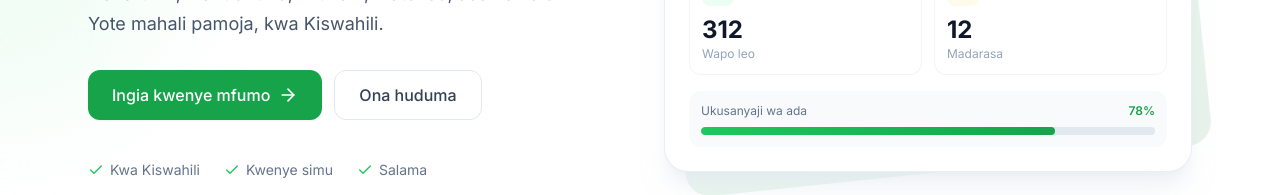
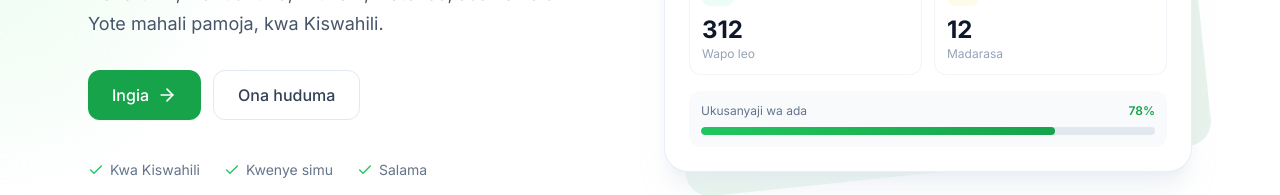
Before and after one commit to baruthdicksoni-ship-it/classlink, a React (Vite) app: page / in a window 1280 px wide. Shown: the part 431-626 px from the top of the page. Built offline with nearby package versions, Linux system fonts and the light colour scheme; no server answers.

Commit message:
Landing ionekane kwa kila mtu; aliyeingia aende dashibodi kwa kitufe kimoja

```diff
--- a/src/App.jsx
+++ b/src/App.jsx
@@ -55,16 +55,11 @@ const queryClient = new QueryClient({
 
 // Mtumiaji anapofungua "/" tunampeleka mahali panapomfaa
 function HomeRedirect() {
-  const { loading, isAuthenticated, role } = useAuth()
-
+  const { loading } = useAuth()
   if (loading) return <Spinner full />
-  if (!isAuthenticated) return <Landing />
-
-  if (role === ROLES.SUPER_ADMIN) return <Navigate to="/platform" replace />
-  if (role === ROLES.SCHOOL_OWNER || role === ROLES.SCHOOL_ADMIN || role === ROLES.TEACHER) {
-    return <Navigate to="/app" replace />
-  }
-  return <Navigate to="/portal" replace />
+  // Landing inaonekana kwa kila mtu — aliyeingia na asiyeingia.
+  // Vitufe vya Landing vinaelekeza mahali sahihi kulingana na hali.
+  return <Landing />
 }
 
 export default function App() {
--- a/src/config/roles.js
+++ b/src/config/roles.js
@@ -8,6 +8,7 @@ export const ROLES = {
   SCHOOL_OWNER: 'school_owner',
   SCHOOL_ADMIN: 'school_admin',
   TEACHER:      'teacher',
+  STAFF:        'staff',
   PARENT:       'parent',
   STUDENT:      'student'
 }
--- a/src/pages/Landing.jsx
+++ b/src/pages/Landing.jsx
@@ -1,5 +1,7 @@
 import { useState } from 'react'
 import { Link } from 'react-router-dom'
+import { useAuth } from '@/contexts/AuthContext'
+import { ROLES } from '@/config/roles'
 import {
   GraduationCap, ClipboardCheck, FileText, Wallet, ShieldAlert,
   CalendarDays, Users, BarChart3, Menu, X, ArrowRight, Check,
@@ -41,6 +43,17 @@ function Logo({ className = 'h-9 w-9' }) {
 
 export default function Landing() {
   const [menuOpen, setMenuOpen] = useState(false)
+  const { isAuthenticated, role } = useAuth()
+
+  // Kama umeingia, "Ingia" inakupeleka dashibodi yako moja kwa moja.
+  // Kama hujaingia, inakupeleka ukurasa wa kuingia.
+  let loginTo = '/ingia'
+  if (isAuthenticated) {
+    if (role === ROLES.SUPER_ADMIN) loginTo = '/platform'
+    else if (role === ROLES.SCHOOL_OWNER || role === ROLES.SCHOOL_ADMIN || role === ROLES.TEACHER || role === ROLES.STAFF) loginTo = '/app'
+    else loginTo = '/portal'
+  }
+  const loginLabel = isAuthenticated ? 'Nenda kwenye Dashibodi' : 'Ingia'
 
   return (
     <div className="min-h-screen bg-white">
@@ -59,10 +72,12 @@ export default function Landing() {
           </nav>
 
           <div className="hidden items-center gap-3 md:flex">
-            <Link to="/ingia" className="text-sm font-medium text-slate-700 hover:text-slate-900">Ingia</Link>
-            <Link to="/ingia"
+            {!isAuthenticated && (
+              <Link to={loginTo} className="text-sm font-medium text-slate-700 hover:text-slate-900">Ingia</Link>
+            )}
+            <Link to={loginTo}
                   className="inline-flex items-center gap-1.5 rounded-xl bg-brand-600 px-4 py-2 text-sm font-medium text-white shadow-sm transition-colors hover:bg-brand-700">
-              Anza sasa <ArrowRight className="h-4 w-4" />
+              {isAuthenticated ? 'Nenda kwenye Dashibodi' : 'Anza sasa'} <ArrowRight className="h-4 w-4" />
             </Link>
           </div>
 
@@ -77,7 +92,7 @@ export default function Landing() {
               <a href="#huduma" onClick={() => setMenuOpen(false)} className="text-sm font-medium text-slate-600">Huduma</a>
               <a href="#faida" onClick={() => setMenuOpen(false)} className="text-sm font-medium text-slate-600">Faida</a>
               <a href="#watumiaji" onClick={() => setMenuOpen(false)} className="text-sm font-medium text-slate-600">Watumiaji</a>
-              <Link to="/ingia" className="mt-2 inline-flex items-center justify-center gap-1.5 rounded-xl bg-brand-600 px-4 py-2.5 text-sm font-medium text-white">
+              <Link to={loginTo} className="mt-2 inline-flex items-center justify-center gap-1.5 rounded-xl bg-brand-600 px-4 py-2.5 text-sm font-medium text-white">
                 Ingia <ArrowRight className="h-4 w-4" />
               </Link>
             </div>
@@ -106,9 +121,9 @@ export default function Landing() {
                 mitihani, matokeo, ada na zaidi. Yote mahali pamoja, kwa Kiswahili.
               </p>
               <div className="mt-8 flex flex-col gap-3 sm:flex-row">
-                <Link to="/ingia"
+                <Link to={loginTo}
                       className="inline-flex items-center justify-center gap-2 rounded-xl bg-brand-600 px-6 py-3 text-base font-medium text-white shadow-sm transition-all hover:bg-brand-700 hover:shadow-md">
-                  Ingia kwenye mfumo <ArrowRight className="h-5 w-5" />
+                  {loginLabel} <ArrowRight className="h-5 w-5" />
                 </Link>
                 <a href="#huduma"
                    className="inline-flex items-center justify-center gap-2 rounded-xl border border-slate-200 bg-white px-6 py-3 text-base font-medium text-slate-700 transition-colors hover:bg-slate-50">
@@ -271,9 +286,9 @@ export default function Landing() {
               <p className="mx-auto mt-4 max-w-xl text-lg text-brand-100">
                 Ingia kwenye mfumo wa ClassLink na uanze kuendesha shule yako kwa uweledi.
               </p>
-              <Link to="/ingia"
+              <Link to={loginTo}
                     className="mt-8 inline-flex items-center gap-2 rounded-xl bg-white px-8 py-3.5 text-base font-semibold text-brand-700 shadow-lg transition-transform hover:scale-105">
-                Ingia sasa <ArrowRight className="h-5 w-5" />
+                {isAuthenticated ? 'Nenda kwenye Dashibodi' : 'Ingia sasa'} <ArrowRight className="h-5 w-5" />
               </Link>
             </div>
           </div>
@@ -294,7 +309,7 @@ export default function Landing() {
             <div className="flex items-center gap-6 text-sm text-slate-500">
               <a href="#huduma" className="hover:text-slate-900">Huduma</a>
               <a href="#faida" className="hover:text-slate-900">Faida</a>
-              <Link to="/ingia" className="hover:text-slate-900">Ingia</Link>
+              <Link to={loginTo} className="hover:text-slate-900">Ingia</Link>
             </div>
           </div>
           <div className="mt-8 border-t border-slate-100 pt-6 text-center text-sm text-slate-400">
```
